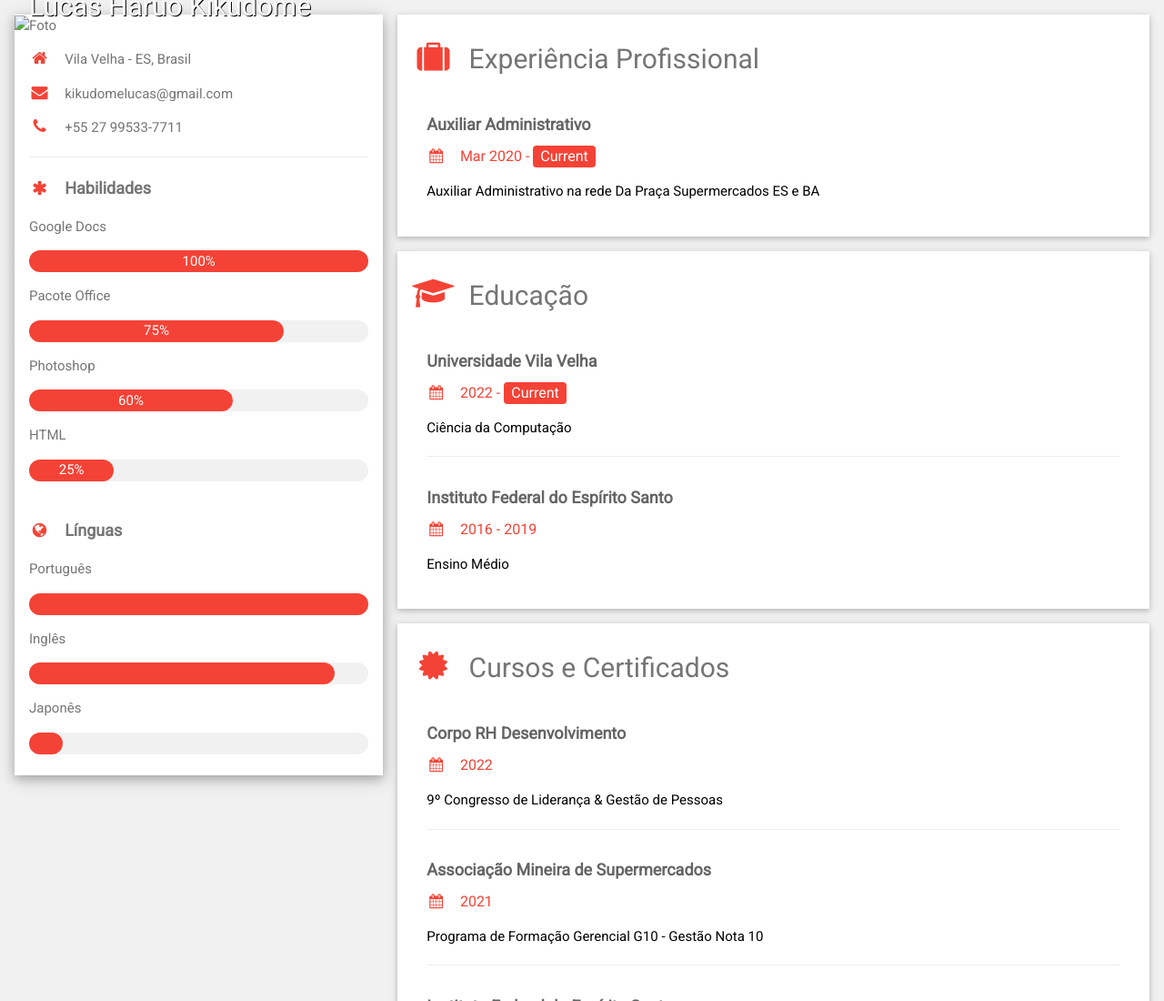
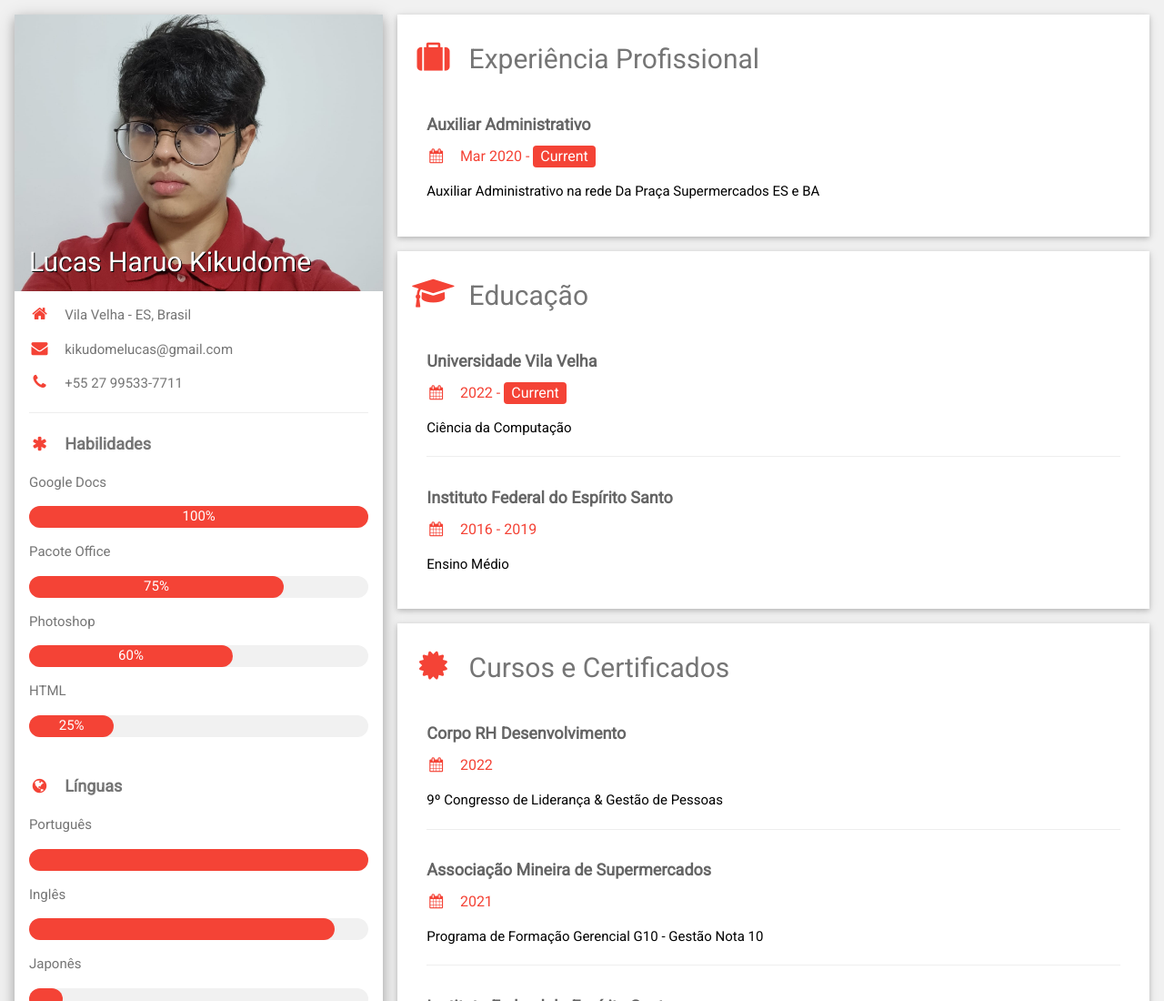
Before and after one commit to LHaruo/Curriculo, a plain HTML site: page index.html in a window 1280 px wide. Shown: the top 1100 px of the page at 91% size. Drawn offline with nearby package versions, Linux system fonts and the light colour scheme.

Commit message:
Update index.html

```diff
--- a/index.html
+++ b/index.html
@@ -24,7 +24,7 @@ html,body,h1,h2,h3,h4,h5,h6 {font-family: "Roboto", sans-serif}
 
       <div class="w3-white w3-text-grey w3-card-4">
         <div class="w3-display-container">
-          <img src="main/foto.jpg" style="width:100%" alt="Foto">
+          <img src="foto.jpg" style="width:100%" alt="Foto">
           <div class="w3-display-bottomleft w3-container w3-text-white" style="text-shadow:1px 1px 0 #000">
             <h2>Lucas Haruo Kikudome</h2>
           </div>
```
